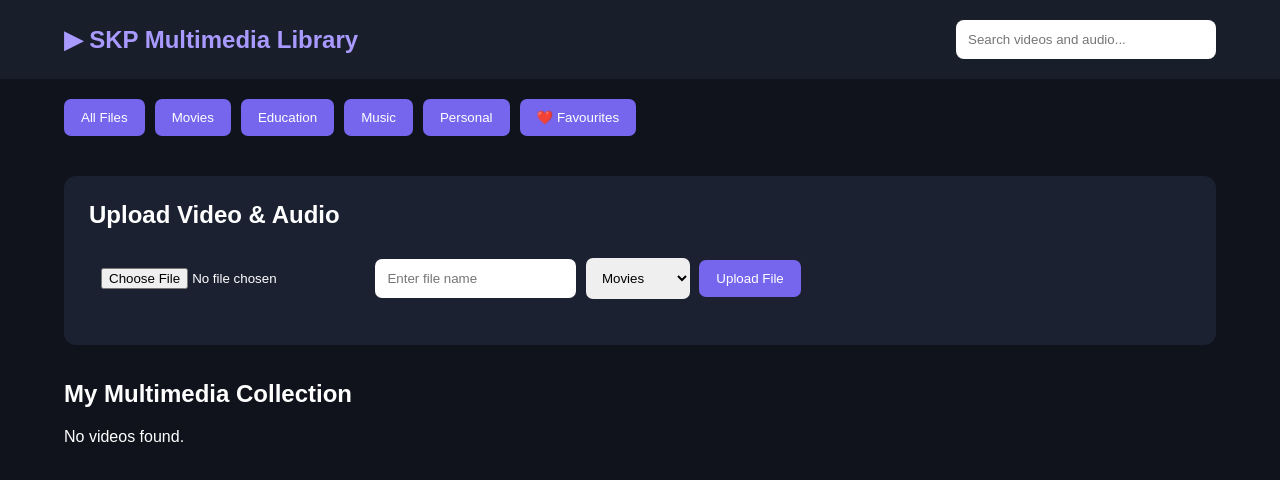
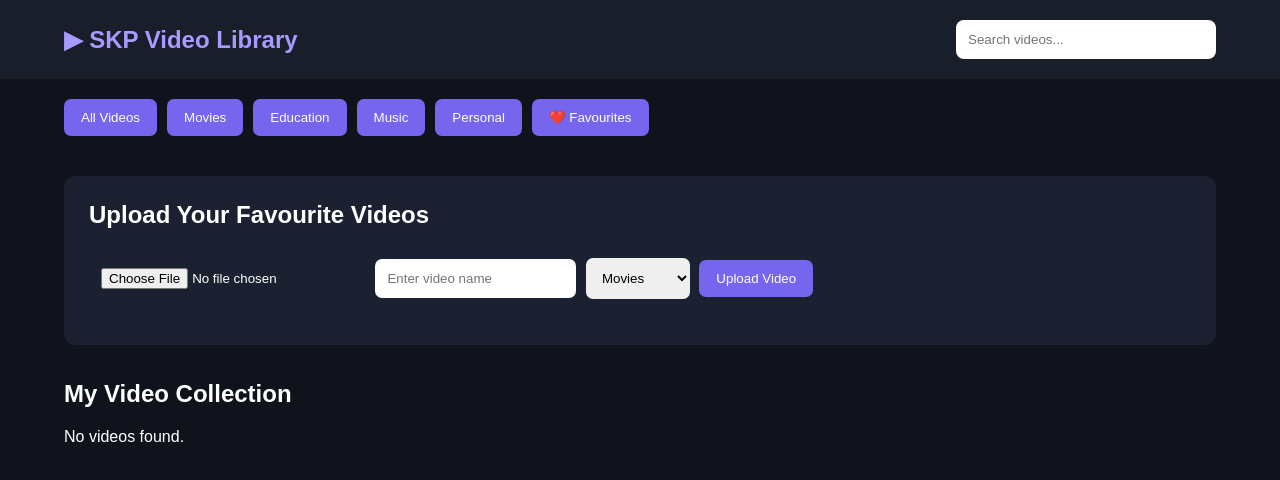
Before and after one commit to sachinpandey7709/Personal-, a plain HTML site: page index.html in a window 1280 px wide. Drawn offline with Linux system fonts and the light colour scheme.

Commit message:
index.html

```diff
--- a/index.html
+++ b/index.html
@@ -1,87 +1,40 @@
-<!DOCTYPE html>
-<html lang="en">
-<head>
+<!DOCTYPE html><html lang="en">  <head>
     <meta charset="UTF-8">
     <meta name="viewport" content="width=device-width, initial-scale=1.0">
-
-    <title>SKP Multimedia Library</title>
-
+    <title>SKP Video Library</title>
     <link rel="stylesheet" href="style.css">
 </head>
-
-<body>
-
-<header>
-    <h2>▶ SKP Multimedia Library</h2>
-
-    <input type="search" id="search"
-           placeholder="Search videos and audio...">
-</header>
-
-<nav>
-    <button onclick="filterVideos('All')">All Files</button>
+<body><header>
+    <h2>▶ SKP Video Library</h2>
+    <input type="search" id="search" placeholder="Search videos...">
+</header><nav>
+    <button onclick="filterVideos('All')">All Videos</button>
     <button onclick="filterVideos('Movies')">Movies</button>
     <button onclick="filterVideos('Education')">Education</button>
     <button onclick="filterVideos('Music')">Music</button>
     <button onclick="filterVideos('Personal')">Personal</button>
     <button onclick="filterVideos('Favourites')">❤️ Favourites</button>
-</nav>
-
-<main>
-
+</nav><main>
     <section class="upload-box">
-
-        <h2>Upload Video & Audio</h2>
-
-        <input type="file"
-               id="videoFile"
-               accept="video/*,audio/*,.ts,.mkv,.avi,.flv">
-
-        <input type="text"
-               id="videoName"
-               placeholder="Enter file name">
+        <h2>Upload Your Favourite Videos</h2>    <input type="file" id="videoFile" accept="video/*">  <input type="text" id="videoName"
+       placeholder="Enter video name">
 
 <select id="category">
-
     <option value="Movies">Movies</option>
     <option value="Education">Education</option>
     <option value="Music">Music</option>
     <option value="Personal">Personal</option>
     <option value="Other">Other</option>
-
 </select>
 
-        <button onclick="uploadVideo()">
-            Upload File
-        </button>
-
+<button onclick="uploadVideo()">Upload Video</button>
 <p id="status"></p>
 
-    </section>
-
-    <h2 class="heading">My Multimedia Collection</h2>
-
-    <div id="videoContainer" class="video-grid"></div>
-
-</main>
-
-<!-- MEDIA PLAYER MODAL -->
-
-<div id="playerModal" class="modal">
-
+</section>  <h2 class="heading">My Video Collection</h2>  <div id="videoContainer" class="video-grid"></div>  </main><div id="playerModal" class="modal">
     <div class="player-box">
-
         <button class="close" onclick="closePlayer()">✕</button>
-
-        <div id="mediaPlayerArea"></div>
-
+        <video id="videoPlayer" controls></video>
         <h3 id="playerTitle"></h3>
-
     </div>
-
-</div>
-
-<script src="script.js"></script>
-
-</body>
+</div><script src="script.js"></script></body>
 </html>
```
Lines whose indentation alone changed are shown as unchanged.
